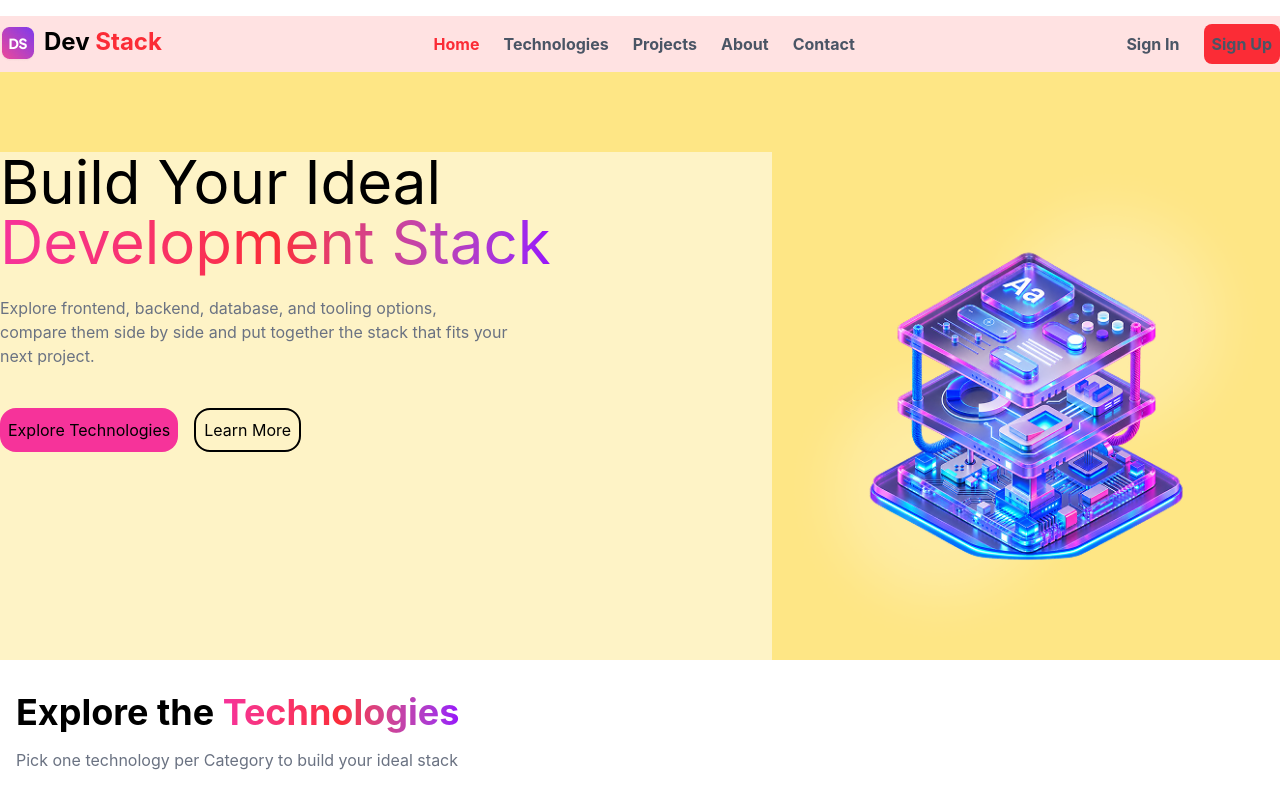
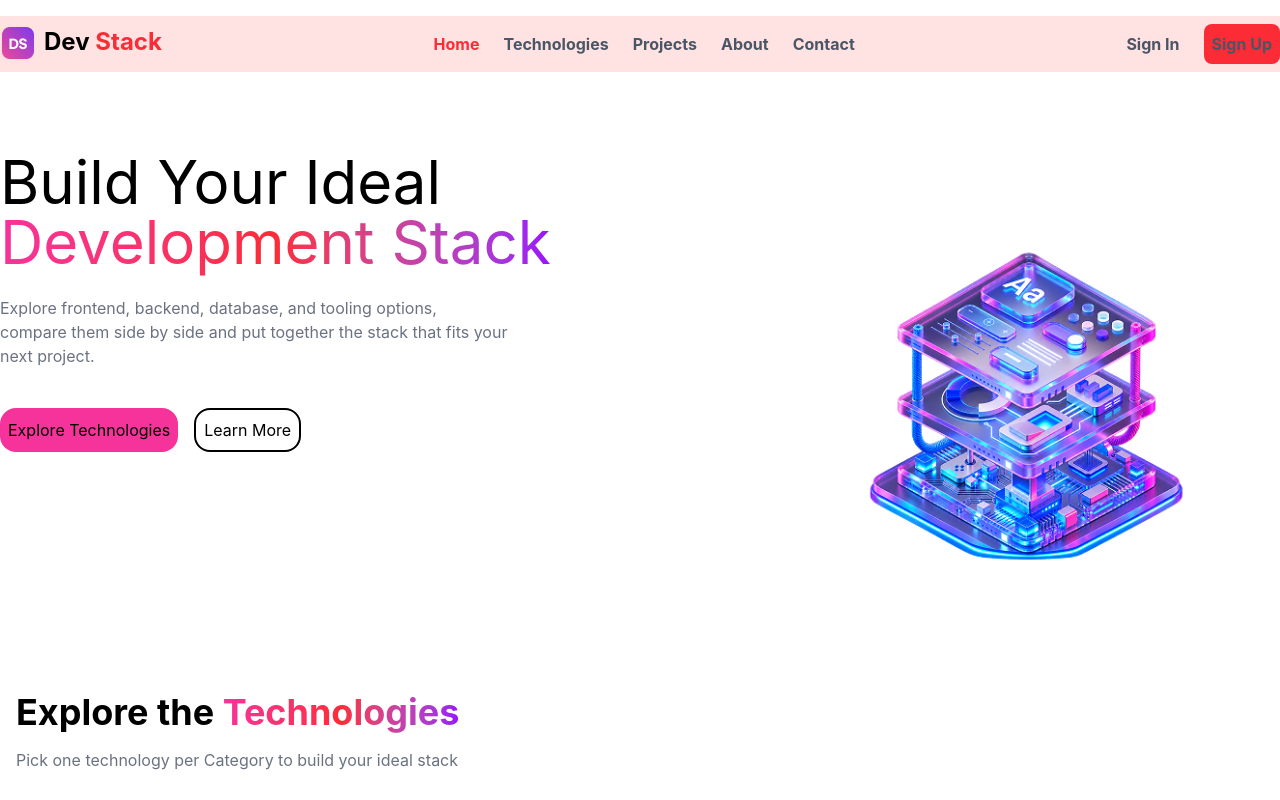
Before and after one commit to shahinph306/Dev-Stack-Bilder, a React (Vite) app: page / in a window 1280 px wide. Shown: the top 800 px of the page. Built offline with nearby package versions, Linux system fonts and the light colour scheme.

Commit message:
remove background from all section

```diff
--- a/src/components/Banner.tsx
+++ b/src/components/Banner.tsx
@@ -2,9 +2,9 @@ import Image from "../assets/Container.png"
 
 const Banner = () => {
     return (
-        <div className=" bg-amber-200">
+        <div >
             <div className="banner flex justify-between container mx-auto pt-20">
-                  <div className="banner-left bg-amber-100 w-200">
+                  <div className="banner-left  w-200">
                       <h1 className="text-6xl">Build Your Ideal</h1>
                  <span className="text-6xl bg-linear-to-r from-pink-500 via-red-500 to-purple-600 bg-clip-text text-transparent">Development Stack</span>
 
--- a/src/components/Nav.tsx
+++ b/src/components/Nav.tsx
@@ -2,8 +2,8 @@ import Logo from "../assets/Background+Shadow.png"
 
 const Nav = () => {
     return (
-        <div className=" bg-red-100 mt-4 ">
-            <nav className="flex justify-between container mx-auto pt-2 pb-2 font-bold items-center">
+        <div className=" bg-red-100 mt-4 sticky top-0 z-50">
+            <nav className="flex justify-between container mx-auto pt-2 pb-2 font-bold items-center ">
       <div className="left flex gap-2 ">
           <img src={Logo} alt="" /><h1 className="text-2xl">Dev <span className="text-red-500">Stack</span></h1>
       </div>
```
